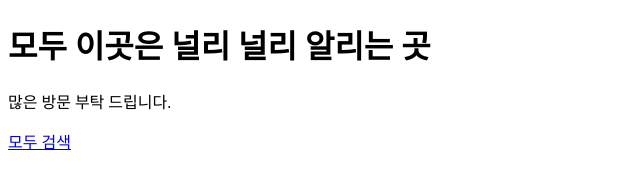
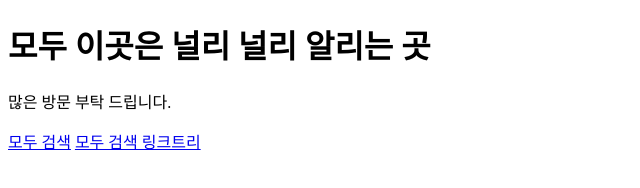
Before and after one commit to raykang49/raykang49.github.io, a plain HTML site: page index.html in a window 1280 px wide. Shown: the whole page, without its empty margins (0-640 px from the left). Drawn offline with Linux system fonts and the light colour scheme.

Commit message:
Update index.html

```diff
--- a/index.html
+++ b/index.html
@@ -4,5 +4,6 @@
 <h1>모두 이곳은 널리 널리 알리는 곳</h1>
 <p>많은 방문 부탁 드립니다.</p>
 <a href="https://modoo.io" target="_blank">모두 검색</a>
+<a href="https://linktr.ee/modoo.io" target="_blank">모두 검색 링크트리</a>
 </body>
 </html>
```
